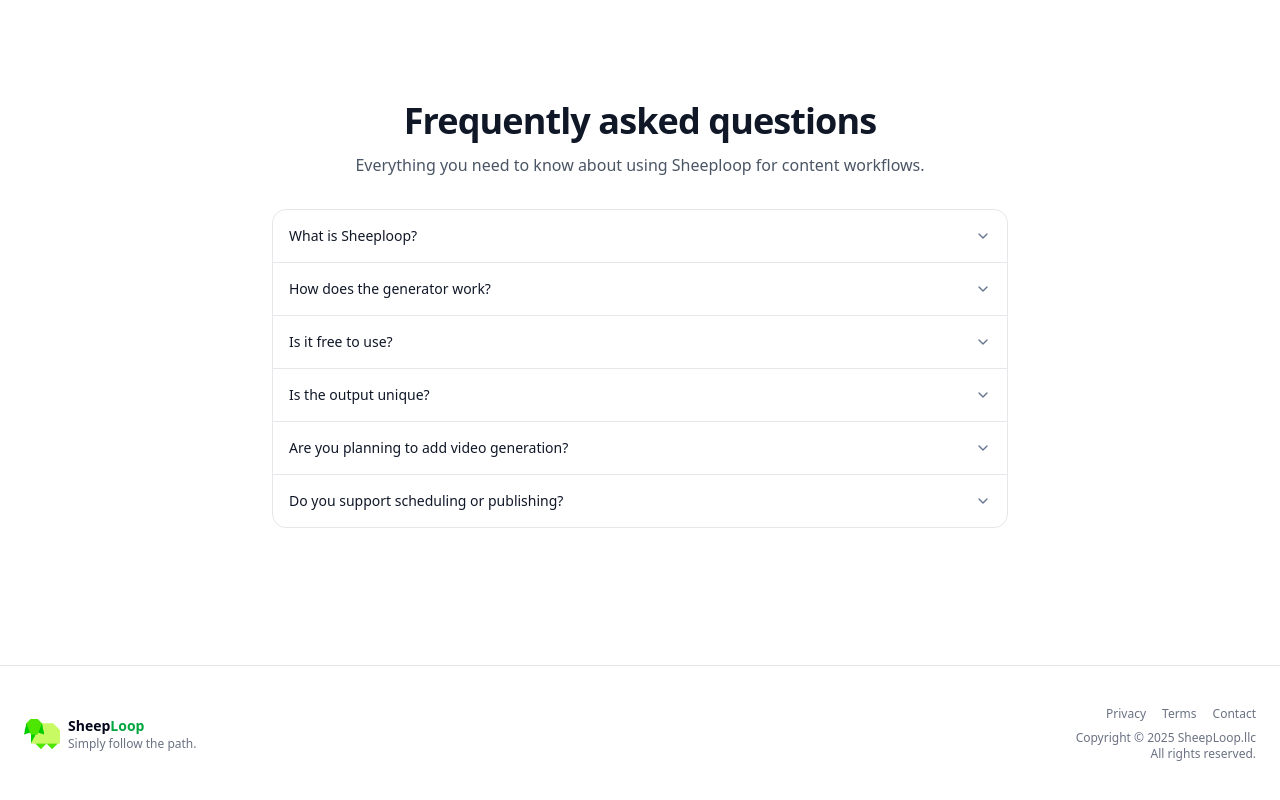
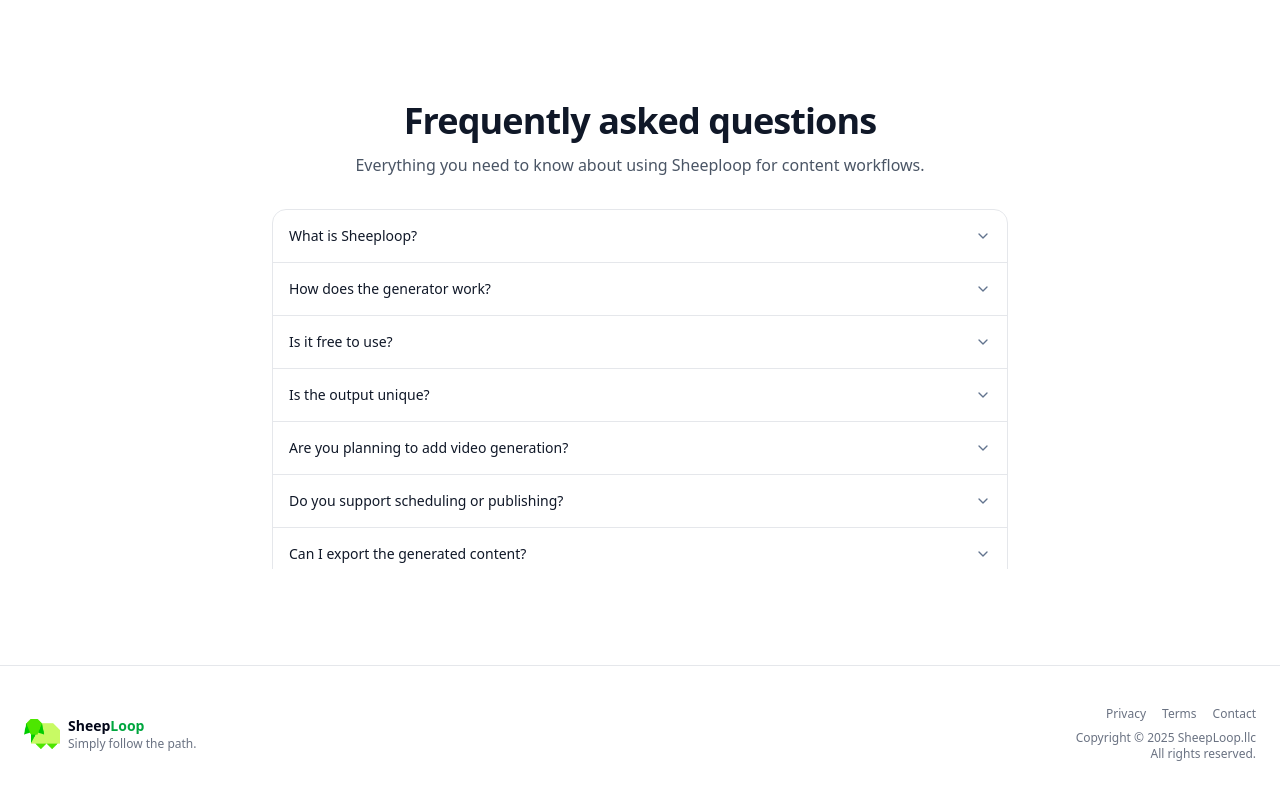
Before and after one commit to Balbader/sheeploop, a Next.js app: page / in a window 1280 px wide. Shown: the part 4967-5767 px from the top of the page. Built offline with nearby package versions, Linux system fonts and the light colour scheme.

Commit message:
add more faq

```diff
--- a/components/home/HomeFaqSection.tsx
+++ b/components/home/HomeFaqSection.tsx
@@ -45,6 +45,22 @@ export default function HomeFaqSection() {
 			{
 				q: 'Do you support scheduling or publishing?',
 				a: 'The generated posting plan includes guidelines to when to post your shorts daily. Direct publishing to platforms is coming soon.',
+			},
+			{
+				q: 'Can I export the generated content?',
+				a: 'Yes. You can export the generated content in PDF, CSV, and TXT formats. You can also export the generated content in a single JSON file.',
+			},
+			{
+				q: 'Can I edit the generated content and regenerate it?',
+				a: 'No. Not yet. We are a small startup and generating content can be costly. Make sure to be precise and specific with your inputs to get the best results.',
+			},
+			{
+				q: 'How many generations can I do?',
+				a: 'You can do as many generations as you want. There is no limit. However, each generation costs $0.005 (we will cover the cost for you). So, make sure to be precise and specific with your inputs to get the best results.',
+			},
+			{
+				q: 'Can I use Sheeploop for my business?',
+				a: 'Yes. You can use Sheeploop for your business.',
 			},
 		],
 		[],
```
